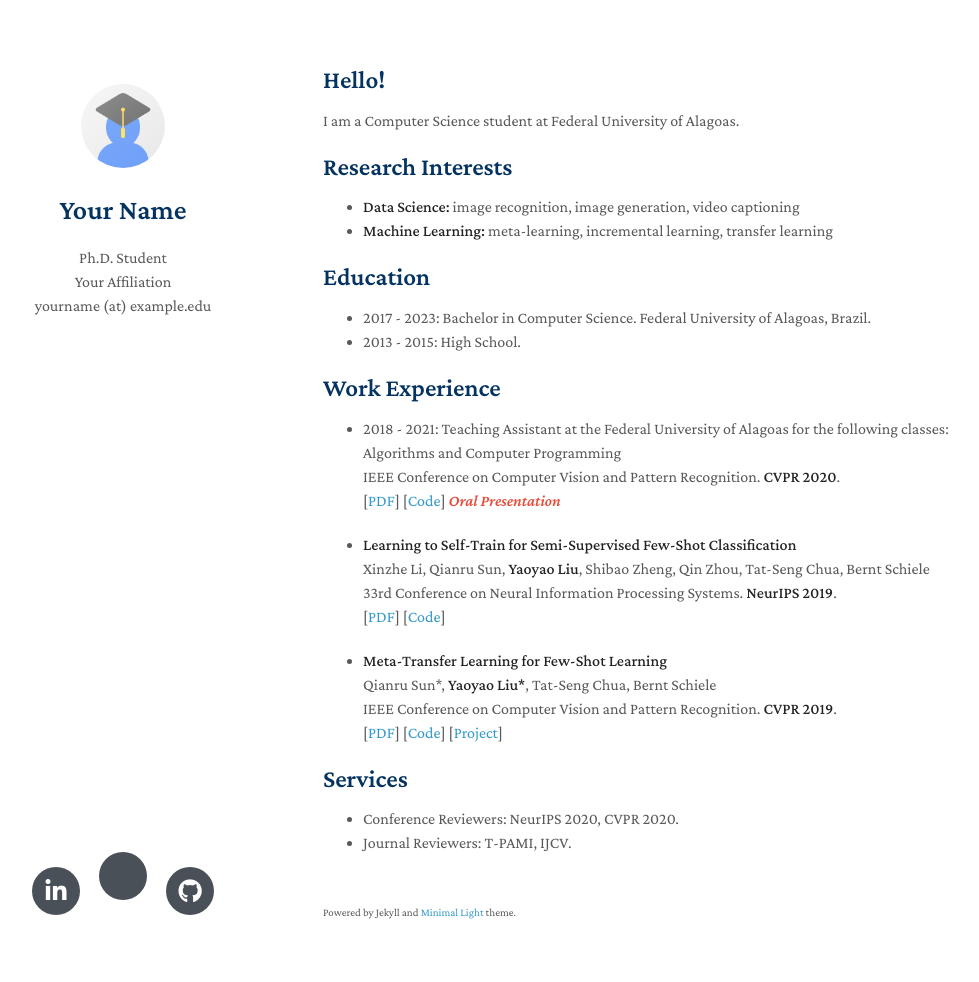
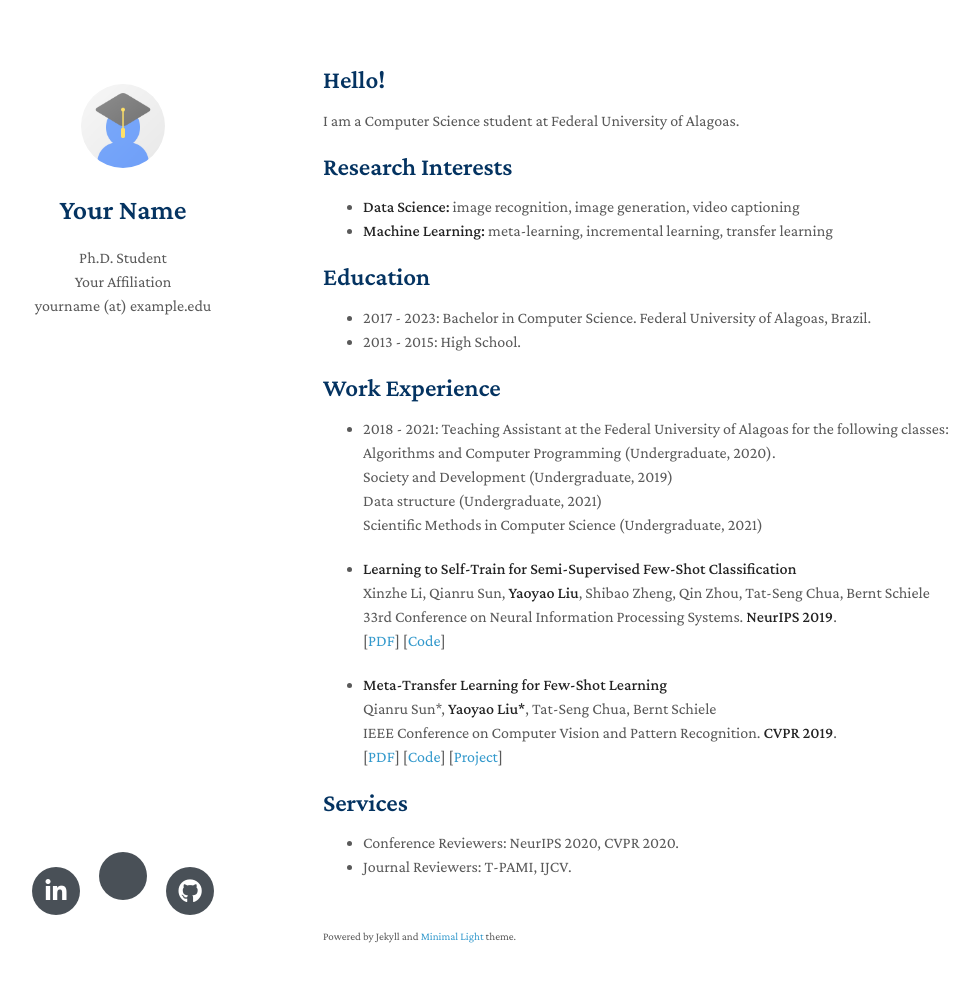
Before and after one commit to nayse/nayse.github.io, a Jekyll site: the page built from index.md, in a window 1280 px wide and 1017 px high. Shown: the top 982 px of the window, without its empty margins (147-1126 px from the left). Built offline with Jekyll 4.4.1, drawn with Linux system fonts in a browser that asks for light colours; nearby versions of some CDN libraries; a style sheet for code colours, icons or effects is not loaded; our own code applies the rules of GitHub Pages for plain Markdown files.

Commit message:
Update index.md

```diff
--- a/index.md
+++ b/index.md
@@ -20,11 +20,13 @@ I am a Computer Science student at Federal University of Alagoas.
 
 - 2018 - 2021: Teaching Assistant at the Federal University of Alagoas for the following classes:
   <br>
-  Algorithms and Computer Programming
+  Algorithms and Computer Programming (Undergraduate, 2020).
   <br>
-  IEEE Conference on Computer Vision and Pattern Recognition. **CVPR 2020**.
+  Society and Development (Undergraduate, 2019)
   <br>
-  [[PDF](https://arxiv.org/pdf/2002.10211.pdf)] [[Code](https://github.com/yaoyao-liu/mnemonics)] <strong><i style="color:#e74d3c">Oral Presentation</i></strong>
+  Data structure (Undergraduate, 2021)
+  <br>
+  Scientific Methods in Computer Science (Undergraduate, 2021)
 
 - **Learning to Self-Train for Semi-Supervised Few-Shot Classification**
   <br>
```
